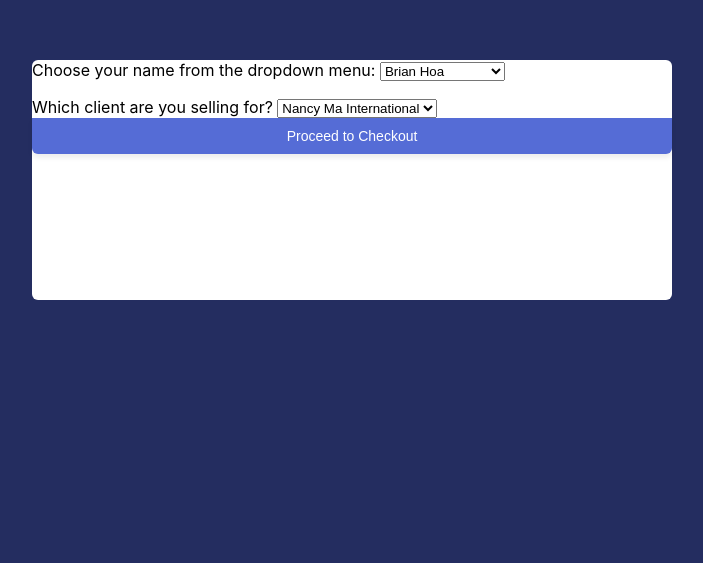
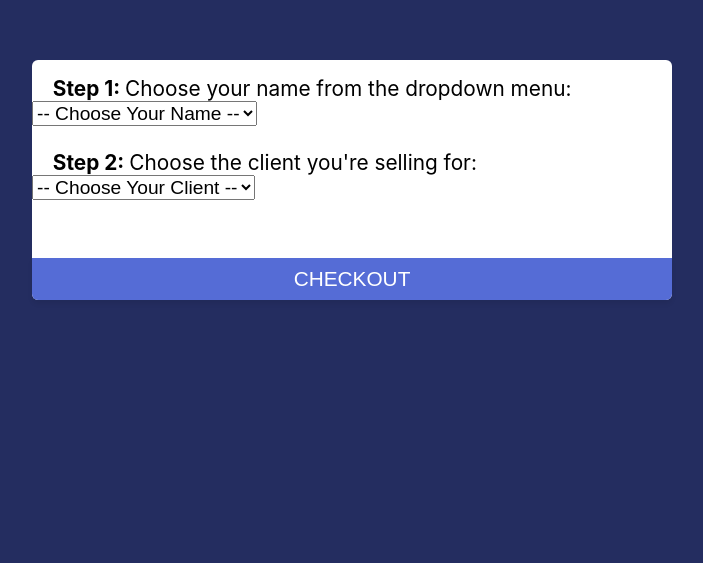
Before and after one commit to A-Fredette/ppp-checkout, a website: page public/index.html in a window 1280 px wide. Shown: the part 220-783 px from the top of the page, without its empty margins (288-991 px from the left). Drawn offline with Linux system fonts and the light colour scheme.

Commit message:
Basic improvements to styling

```diff
--- a/public/index.html
+++ b/public/index.html
@@ -8,24 +8,26 @@
 </head>
 <body>
 <section>
-<!--    Create a dropdown list of all the sales reps. this list will control the clients that they can select-->
-<!--    <p>1. Select your name:</p>-->
     <form class="sales-client-form" action="/session/" method="POST">
-        <label for="sales">Choose your name from the dropdown menu:</label>
+        <div class="questions-container">
+            <label for="sales"><b>Step 1: </b>Choose your name from the dropdown menu:</label>
             <select id="sales" name="sales">
+                <option disabled selected value> -- Choose Your Name -- </option>
                 <option value="Brian Hoa">Brian Hoa</option>
                 <option value="Wais Sallek">Wais Sallek</option>
                 <option value="Branson Khemraj">Branson Khemraj</option>
             </select>
-        <div style="margin-bottom:1em;"></div>
-        <label for="client">Which client are you selling for?</label>
+            <div style="margin-bottom:1.5em;"></div>
+            <label for="client"><b>Step 2: </b>Choose the client you're selling for:</label>
             <select id="client" name="client">
+                <option disabled selected value> -- Choose Your Client -- </option>
                 <option value="d9182703-af59-4cce-bb5d-7e1d0f85fa46">Nancy Ma International</option>
                 <option value="0ffec302-c438-4bc5-9cff-2608e492b4e3">Migraine Mastery</option>
     <!--            TESTING USE ONLY-->
     <!--            <option value="d9182703-af59-4cce-bb5d-7e1d0f85f226">Better Together</option>-->
             </select>
-        <button type="submit" id="checkout-button">Proceed to Checkout</button>
+        </div>
+        <button type="submit" id="checkout-button">CHECKOUT</button>
     </form>
 </section>
 </body>
--- a/public/style.css
+++ b/public/style.css
@@ -18,6 +18,7 @@ section {
   height: 30%;
   border-radius: 6px;
   justify-content: space-between;
+  position: relative;
 }
 .product {
   display: flex;
@@ -30,7 +31,7 @@ section {
 p {
   font-style: normal;
   font-weight: 500;
-  font-size: 14px;
+  font-size: 1.3em;
   line-height: 20px;
   letter-spacing: -0.154px;
   color: #242d60;
@@ -62,18 +63,20 @@ h5 {
   opacity: 0.5;
 }
 button {
-  height: 36px;
+  height: 2em;
   background: #556cd6;
   color: white;
   width: 100%;
-  font-size: 14px;
+  font-size: 1.3em;
   border: 0;
   font-weight: 500;
   cursor: pointer;
-  letter-spacing: 0.6;
   border-radius: 0 0 6px 6px;
   transition: all 0.2s ease;
   box-shadow: 0 4px 5.5px 0 rgba(0, 0, 0, 0.07);
+  position: absolute;
+  bottom: 0;
+  left: 0;
 }
 button:hover {
   opacity: 0.8;
@@ -83,3 +86,17 @@ button:hover {
   width: 100%;
   min-height: 500px;
 }
+
+select {
+  font-size: 1.2em;
+}
+
+label {
+  padding: 1em 0 1em 1em;
+  margin-top: 1em;
+  font-size: 1.3em;
+}
+
+.questions-container {
+  margin-top: 1em;
+}
```
Also changed, not shown: public/cancel.html (+1 -1 lines), public/success.html (+1 -1 lines). Lines whose indentation alone changed are shown as unchanged.
